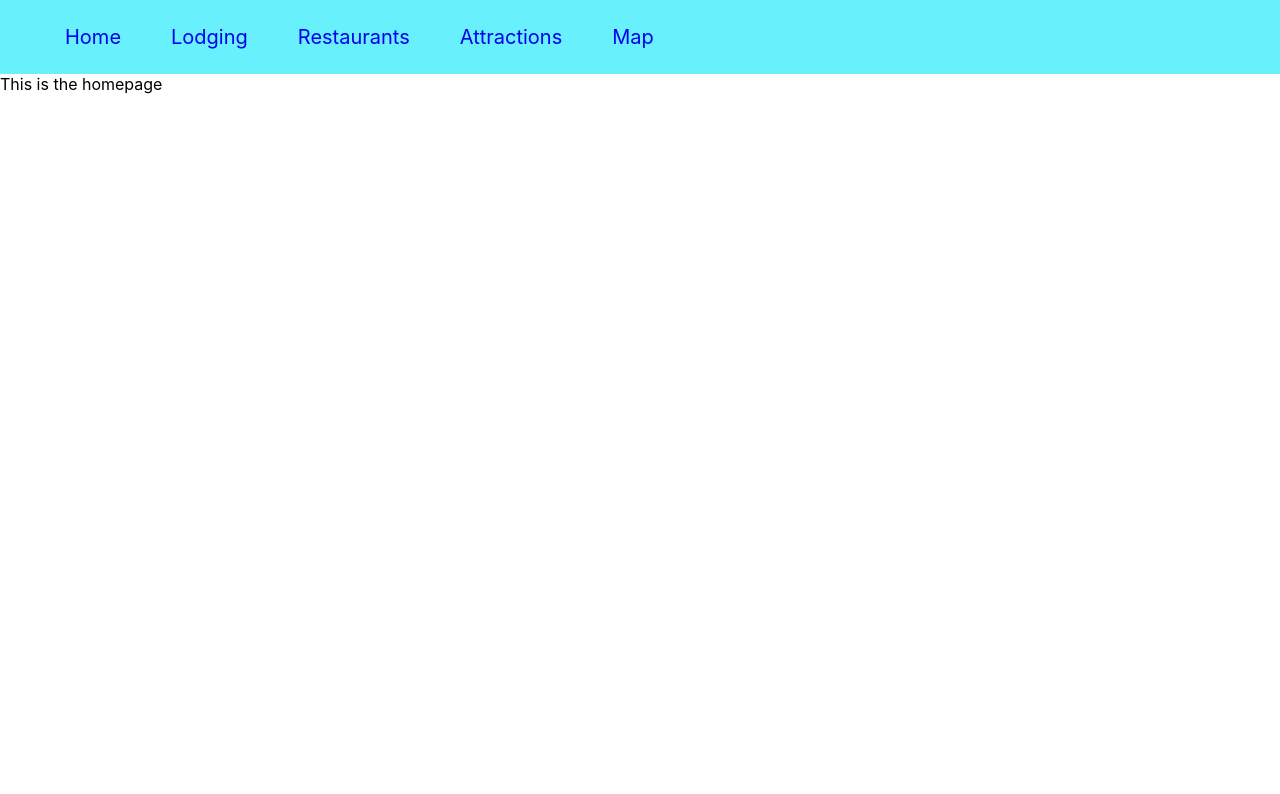
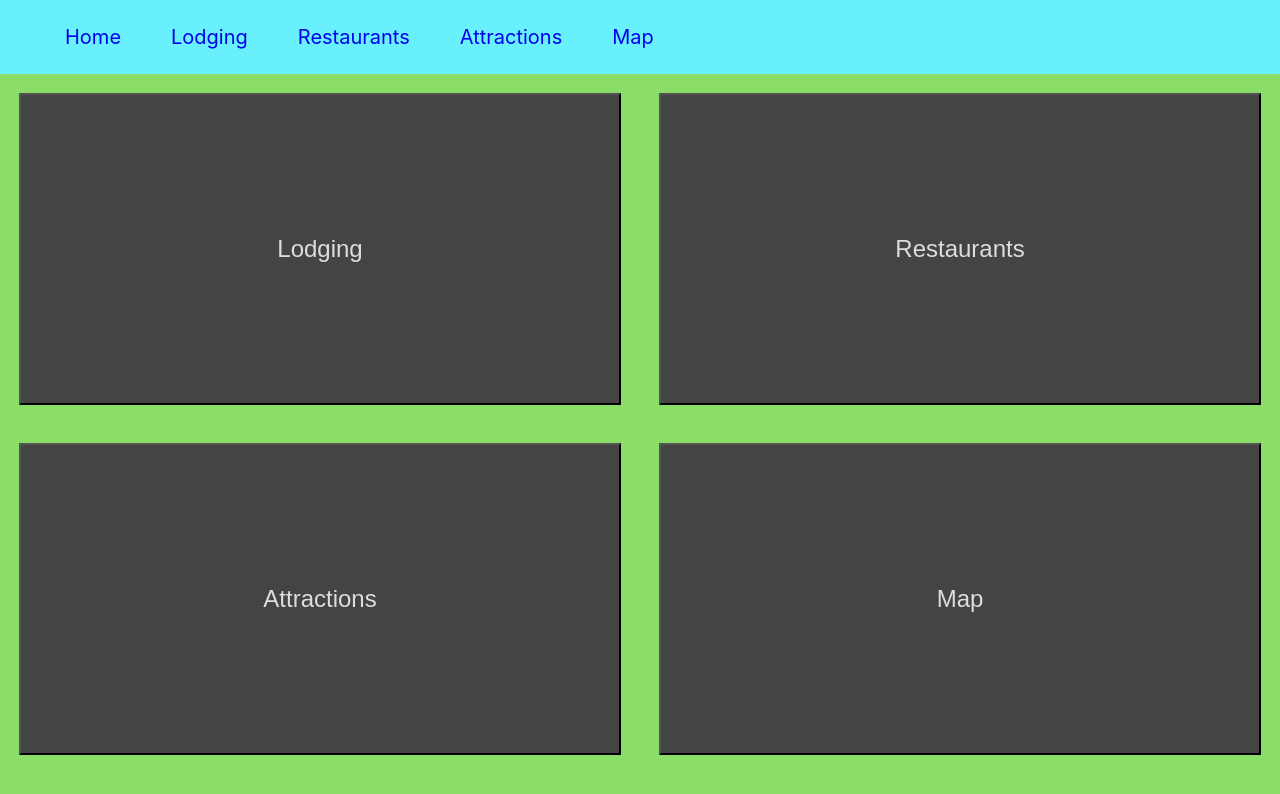
Before and after one commit to XChen601/Visit-Fortnite-React-Project, a React (Create React App) app: page / in a window 1280 px wide. Shown: the top 794 px of the page. Built offline with nearby package versions, Linux system fonts and the light colour scheme.

Commit message:
added grid for homepage displaying the different navbar items

```diff
--- a/src/components/Homepage.js
+++ b/src/components/Homepage.js
@@ -1,7 +1,22 @@
+import './css/Homepage.css'
 function Homepage() {
     return (
-      <div className="content">
-        This is the homepage
+      <div className="homepage">
+        <div className="grid-container">
+            <button className='grid-item'>
+                Lodging
+            </button>
+            <button className='grid-item'>
+                Restaurants
+            </button>
+            <button className='grid-item'>
+                Attractions
+            </button>
+            <button className='grid-item'>
+                Map
+            </button>
+
+        </div>
       </div>
     );
   }
--- /dev/null
+++ b/src/components/css/Homepage.css
@@ -0,0 +1,19 @@
+body {
+    background-color: #8ade68;
+}
+
+.grid-container {
+    display: grid;
+    grid-auto-rows: minmax(350px, 1fr);
+    grid-template-columns: repeat(2, minmax(250px, 1fr));
+}
+
+.grid-item {
+    background-color: #444;
+    text-align: center;
+    color: #ddd;
+    font-family: sans-serif;
+    font-size: 1.5rem;
+    padding: 12px;
+    margin: 3%;
+}
```
